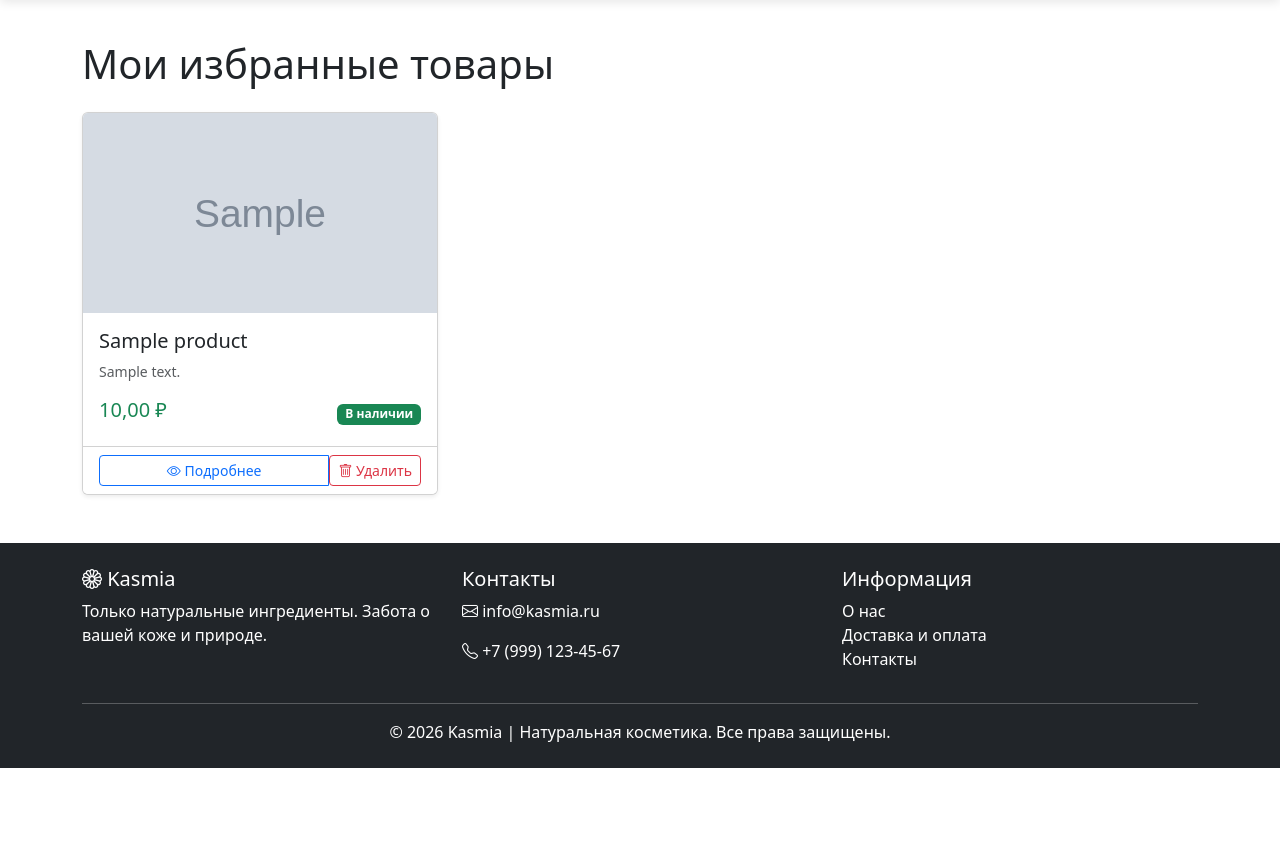
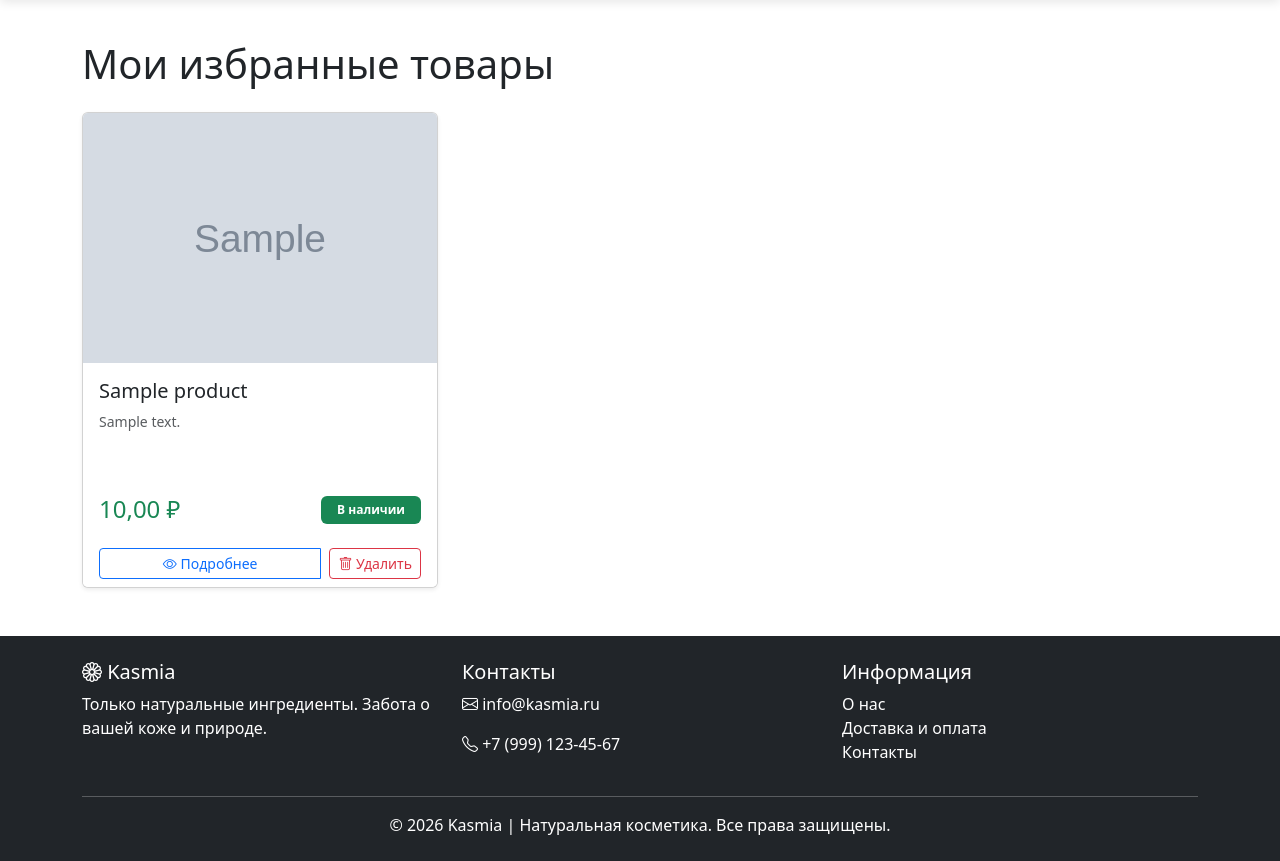
Before and after one commit to Kulik199775/WEB524_Project_thesis, a Django app: page /favorites/ in a window 1280 px wide; the page is wider, and only the part inside the window is pictured. Shown: the part 58-919 px from the top of that part. Before the commit the page ends 826 px from the top of that part, so only its background shows below. Run offline with Django 5.2, Linux system fonts and the light colour scheme; a user stored in the database is signed in; tables that the repository leaves empty hold one stand-in row (values such as "Sample post"); grey boxes marked "Sample" are stand-in pictures.

Commit message:
1. Изменен шаблон отображения избранного.

```diff
--- a/templates/catalog/favorites.html
+++ b/templates/catalog/favorites.html
@@ -1,4 +1,5 @@
 {% extends 'base.html' %}
+{% load static %}
 
 {% block title %}Избранные товары{% endblock %}
 
@@ -9,29 +10,45 @@
     <div class="row">
         {% for favorite in favorites %}
         <div class="col-md-4 mb-4">
-            <div class="card h-100 shadow-sm">
+            <div class="card h-100 shadow-sm d-flex flex-column">
+                <!-- Контейнер для изображения с фиксированной высотой -->
+                <div class="card-img-top-wrapper" style="height: 250px; overflow: hidden; position: relative;">
                     {% if favorite.product.image %}
-                    <img src="{{ favorite.product.image.url }}" class="card-img-top" alt="{{ favorite.product.name }}" style="height: 200px; object-fit: cover;">
+                        <img src="{{ favorite.product.image.url }}"
+                             class="card-img-top"
+                             alt="{{ favorite.product.name }}"
+                             style="width: 100%; height: 100%; object-fit: cover; object-position: center;">
                     {% else %}
-                    <div class="bg-secondary text-white text-center py-5">Нет фото</div>
+                        <div class="bg-secondary text-white text-center py-5" style="height: 100%; display: flex; align-items: center; justify-content: center;">
+                            <i class="bi bi-image" style="font-size: 3rem;"></i>
+                            <p class="mb-0">Нет фото</p>
+                        </div>
                     {% endif %}
+                </div>
 
-                <div class="card-body">
+                <div class="card-body d-flex flex-column flex-grow-1">
                     <h5 class="card-title">{{ favorite.product.name }}</h5>
-                    <p class="card-text text-muted small">{{ favorite.product.description|truncatewords:15 }}</p>
-                    <div class="d-flex justify-content-between align-items-center">
-                        <span class="h5 text-success">{{ favorite.product.price }} ₽</span>
+                    <p class="card-text text-muted small flex-grow-1" style="min-height: 60px;">
+                        {{ favorite.product.description|truncatewords:15 }}
+                    </p>
+
+                    <!-- Блок с ценой и наличием -->
+                    <div class="mt-auto">
+                        <div class="d-flex justify-content-between align-items-center pt-2">
+                            <span class="h4 text-success mb-0">{{ favorite.product.price }} ₽</span>
                             {% if favorite.product.is_available %}
-                            <span class="badge bg-success">В наличии</span>
+                                <span class="badge bg-success px-3 py-2">В наличии</span>
                             {% else %}
-                            <span class="badge bg-danger">Нет в наличии</span>
+                                <span class="badge bg-danger px-3 py-2">Нет в наличии</span>
                             {% endif %}
                         </div>
                     </div>
+                </div>
 
-                <div class="card-footer bg-white">
-                    <div class="btn-group w-100">
-                        <a href="{% url 'catalog:product_detail' pk=favorite.product.pk %}" class="btn btn-outline-primary btn-sm">
+                <div class="card-footer bg-white border-top-0">
+                    <div class="btn-group w-100 gap-2">
+                        <a href="{% url 'catalog:product_detail' pk=favorite.product.pk %}"
+                           class="btn btn-outline-primary btn-sm">
                             <i class="bi bi-eye"></i> Подробнее
                         </a>
                         <form method="post" action="{% url 'catalog:remove_from_favorite' pk=favorite.product.pk %}" class="d-inline">
```
Lines whose indentation alone changed are shown as unchanged.
